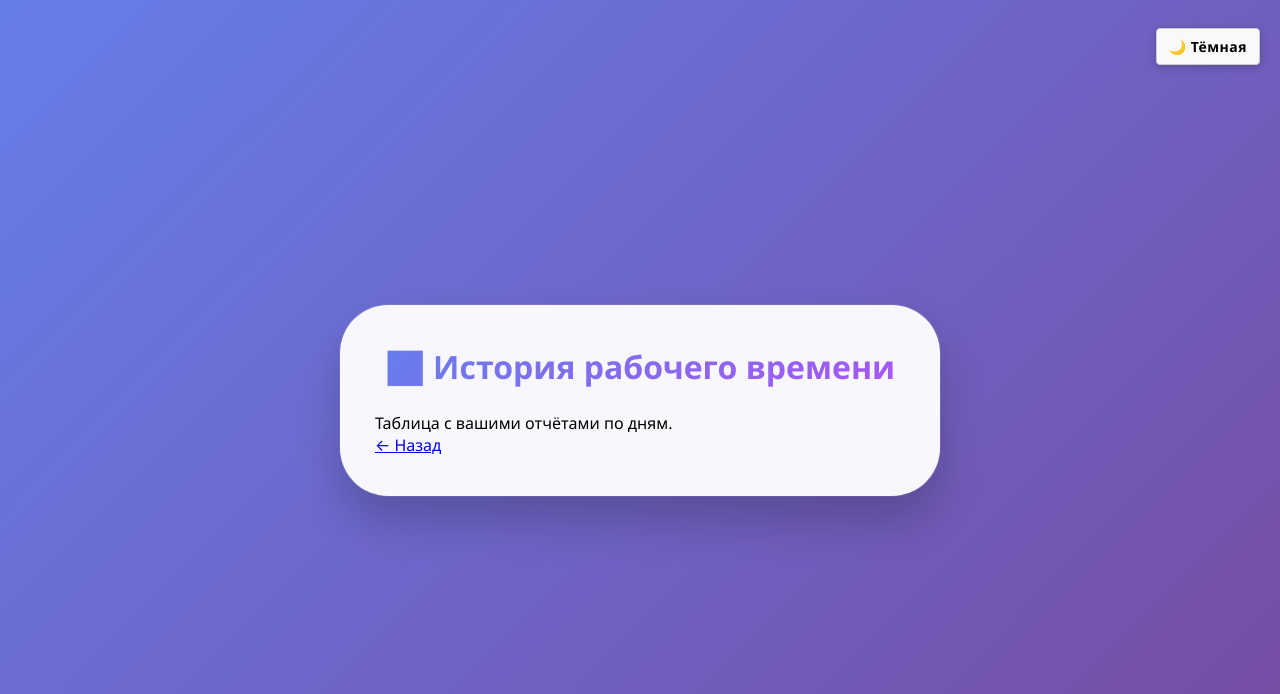
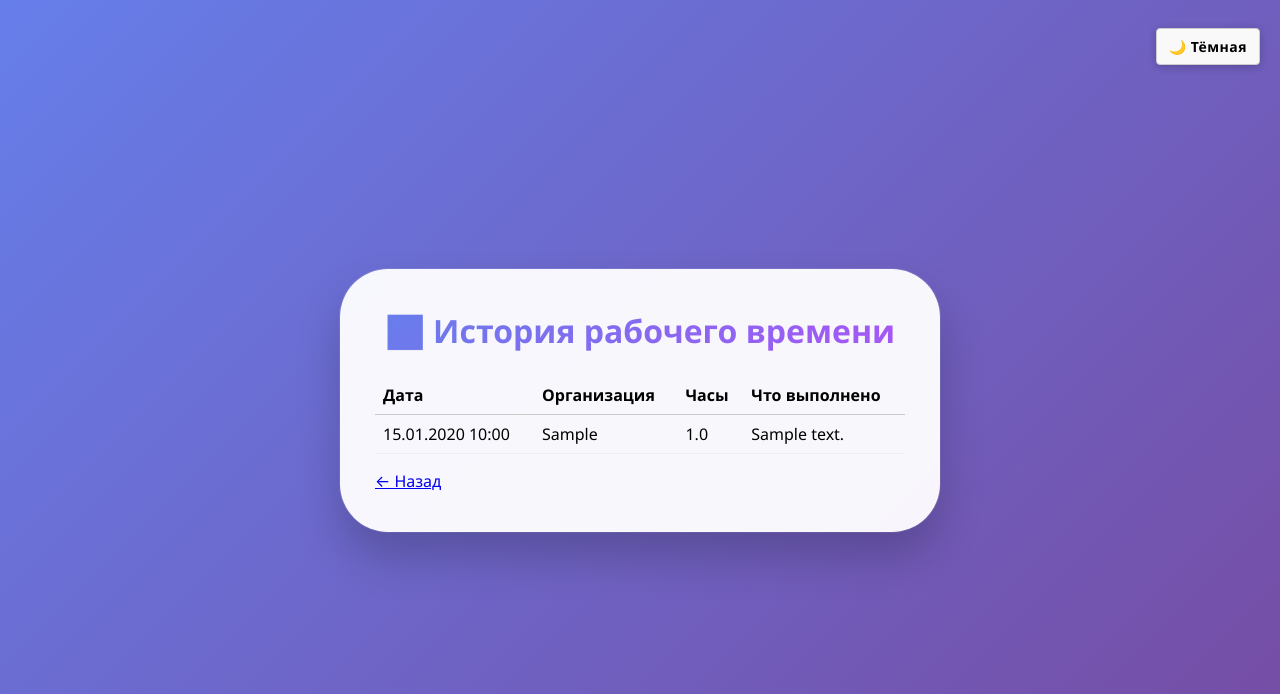
Before and after one commit to jansavitskiy/WunderWorkers, a Flask app: template templates/my_reports.html in a window 1280 px wide. Shown: the top 694 px of the page. Run offline with Flask 3, Linux system fonts and the light colour scheme; the template is opened without the code that fills it: values that come from a table or form of the project are taken from there, others are empty; tables that the repository leaves empty hold one stand-in row (values such as "Sample post").

Commit message:
Update my_reports.html

```diff
--- a/templates/my_reports.html
+++ b/templates/my_reports.html
@@ -2,6 +2,30 @@
 {% block title %}Мои отчёты{% endblock %}
 {% block body %}
 <h1>📊 История рабочего времени</h1>
-<p>Таблица с вашими отчётами по дням.</p>
+{% if reports %}
+    {# Таблица строится из списка reports, который передаётся из маршрута /my_reports #}
+    <table class="reports-table" style="width: 100%; border-collapse: collapse; margin: 16px 0;">
+        <thead>
+            <tr>
+                <th style="text-align: left; border-bottom: 1px solid #ccc; padding: 8px;">Дата</th>
+                <th style="text-align: left; border-bottom: 1px solid #ccc; padding: 8px;">Организация</th>
+                <th style="text-align: left; border-bottom: 1px solid #ccc; padding: 8px;">Часы</th>
+                <th style="text-align: left; border-bottom: 1px solid #ccc; padding: 8px;">Что выполнено</th>
+            </tr>
+        </thead>
+        <tbody>
+            {% for report in reports %}
+                <tr>
+                    <td style="border-bottom: 1px solid #eee; padding: 8px;">{{ report.date_created.strftime('%d.%m.%Y %H:%M') }}</td>
+                    <td style="border-bottom: 1px solid #eee; padding: 8px;">{{ report.organization }}</td>
+                    <td style="border-bottom: 1px solid #eee; padding: 8px;">{{ report.hours_worked }}</td>
+                    <td style="border-bottom: 1px solid #eee; padding: 8px;">{{ report.description }}</td>
+                </tr>
+            {% endfor %}
+        </tbody>
+    </table>
+{% else %}
+    <p>У вас пока нет отчётов.</p>
+{% endif %}
 <a href="{{ url_for('workers_panel') }}" class="btn-primary">← Назад</a>
 {% endblock %}
```
